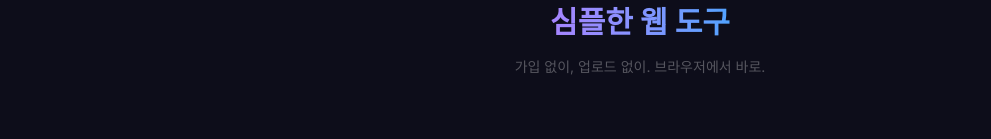
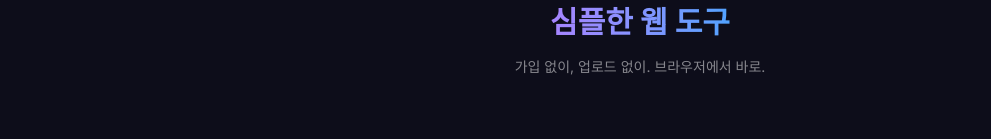
Before and after one commit to wjdxodbs/craftkit, a Next.js app: page / in a window 1280 px wide. Shown: the part 155-294 px from the top of the page, without its empty margins (0-991 px from the left). Built offline with nearby package versions, Linux system fonts and the light colour scheme.

Commit message:
style: 홈 뷰 네비 보더 및 서브텍스트 가독성 개선

```diff
--- a/src/views/home/ui/HomeView.tsx
+++ b/src/views/home/ui/HomeView.tsx
@@ -9,7 +9,7 @@ export function HomeView() {
   return (
     <main className="min-h-screen bg-[#0d0d1a]">
       {/* Nav */}
-      <nav className="border-b border-white/5 px-6 py-4">
+      <nav className="border-b border-white/10 px-6 py-4">
         <span className="bg-gradient-to-r from-violet-500 to-blue-500 bg-clip-text text-sm font-bold tracking-[3px] text-transparent">
           CRAFTKIT
         </span>
@@ -33,7 +33,7 @@ export function HomeView() {
           initial={{ opacity: 0 }}
           animate={{ opacity: 1 }}
           transition={{ delay: 0.3, duration: 0.5 }}
-          className="mt-4 text-sm text-white/30"
+          className="mt-4 text-sm text-white/50"
         >
           가입 없이, 업로드 없이. 브라우저에서 바로.
         </motion.p>
@@ -59,7 +59,7 @@ export function HomeView() {
               animate={{ opacity: 1 }}
               transition={{ delay: 0.1 * (TOOLS.length + i) }}
             >
-              <div className="rounded-xl border border-dashed border-white/5 p-4 opacity-30">
+              <div className="rounded-xl border border-dashed border-white/10 p-4 opacity-30">
                 <div className="mb-3 h-8 w-8 rounded-lg bg-white/5" />
                 <p className="text-xs text-white/20">준비 중...</p>
               </div>
```
